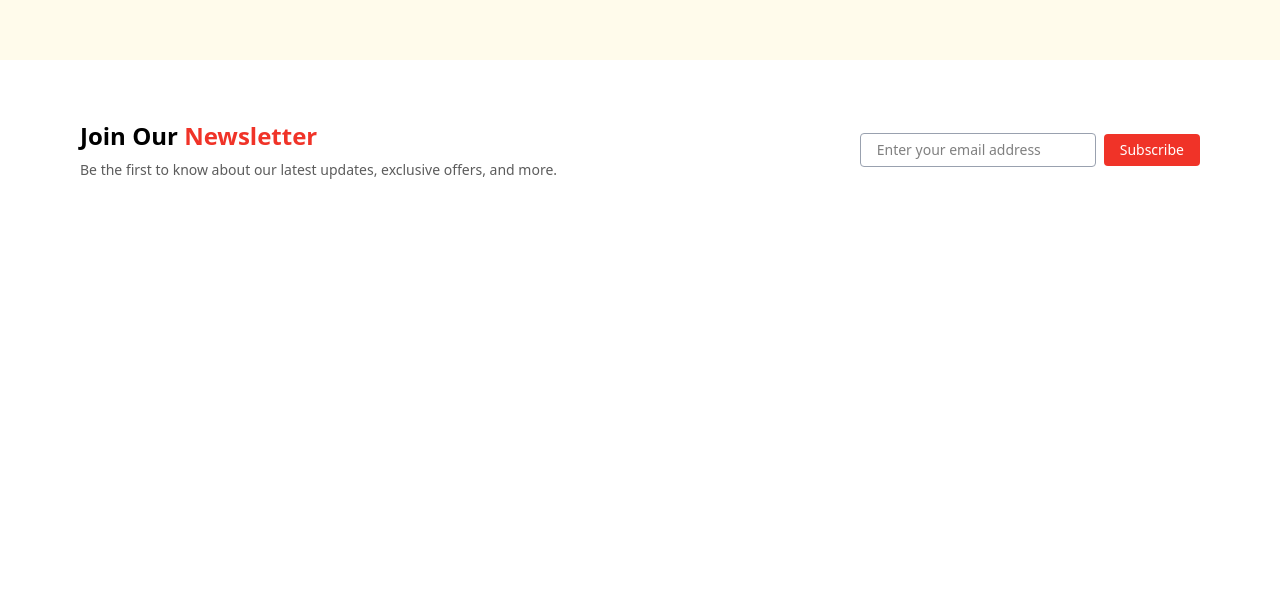
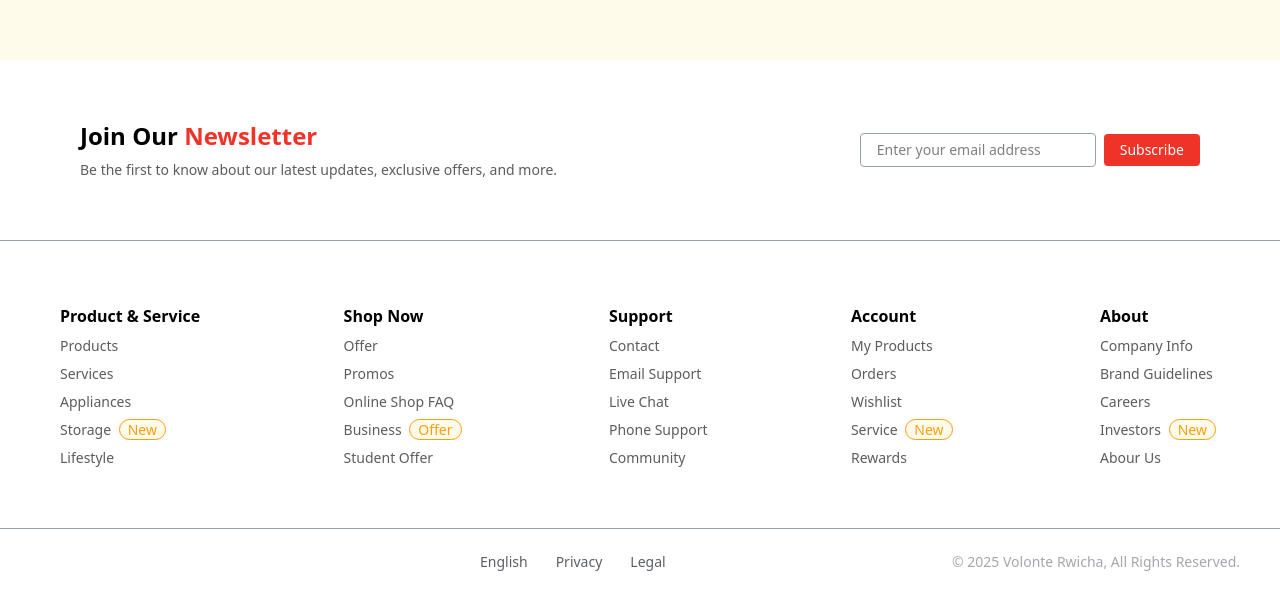
Before and after one commit to Will24300/foodie, a React (Vite) app: page / in a window 1280 px wide. Shown: the part 3656-4266 px from the top of the page. Before the commit the page ends 3896 px from the top, so only its background shows below. Built offline with nearby package versions, Linux system fonts and the light colour scheme.

Commit message:
add footer section

```diff
--- a/src/App.jsx
+++ b/src/App.jsx
@@ -1,5 +1,6 @@
 import About from "./components/About";
 import Contact from "./components/Contact";
+import Footer from "./components/Footer";
 import Menu from "./components/Menu";
 import Navbar from "./components/Navbar";
 
@@ -10,6 +11,7 @@ function App() {
       <About />
       <Menu />
       <Contact />
+      <Footer />
     </>
   );
 }
--- /dev/null
+++ b/src/components/Footer.jsx
@@ -0,0 +1,96 @@
+import React from "react";
+
+function Footer() {
+  return (
+    <>
+      <footer>
+        <hr className="h-1 text-gray-400 w-full mx-auto" />
+        <div className="p-15 flex justify-between items-center">
+          <div>
+            <h2 className="font-semibold mb-2">Product & Service</h2>
+            <ul className="text-[#5C5C5C] text-sm flex flex-col gap-2 ">
+              <li>Products</li>
+              <li>Services</li>
+              <li>Appliances</li>
+              <li>
+                Storage{" "}
+                <span className="border bg-amber-50 border-[#FF9E0C] text-[#FF9E0C] px-2 rounded-2xl mx-1">
+                  New
+                </span>
+              </li>
+              <li>Lifestyle</li>
+            </ul>
+          </div>
+          <div>
+            <h2 className="font-semibold mb-2">Shop Now</h2>
+            <ul className="text-[#5C5C5C] text-sm flex flex-col gap-2 ">
+              <li>Offer</li>
+              <li>Promos</li>
+              <li>Online Shop FAQ</li>
+              <li>
+                Business{" "}
+                <span className="border bg-amber-50 border-[#FF9E0C] text-[#FF9E0C] px-2 rounded-2xl mx-1">
+                  Offer
+                </span>
+              </li>
+              <li>Student Offer</li>
+            </ul>
+          </div>
+          <div>
+            <h2 className="font-semibold mb-2">Support</h2>
+            <ul className="text-[#5C5C5C] text-sm flex flex-col gap-2 ">
+              <li>Contact</li>
+              <li>Email Support</li>
+              <li>Live Chat</li>
+              <li>Phone Support</li>
+              <li>Community</li>
+            </ul>
+          </div>
+          <div>
+            <h2 className="font-semibold mb-2">Account</h2>
+            <ul className="text-[#5C5C5C] text-sm flex flex-col gap-2 ">
+              <li>My Products</li>
+              <li>Orders</li>
+              <li>Wishlist</li>
+              <li>
+                Service{" "}
+                <span className="border bg-amber-50 border-[#FF9E0C] text-[#FF9E0C] px-2 rounded-2xl mx-1">
+                  New
+                </span>
+              </li>
+              <li>Rewards</li>
+            </ul>
+          </div>
+          <div>
+            <h2 className="font-semibold mb-2">About</h2>
+            <ul className="text-[#5C5C5C] text-sm flex flex-col gap-2 ">
+              <li>Company Info</li>
+              <li>Brand Guidelines</li>
+              <li>Careers</li>
+              <li>
+                Investors{" "}
+                <span className="border bg-amber-50 border-[#FF9E0C] text-[#FF9E0C] px-2 rounded-2xl mx-1">
+                  New
+                </span>
+              </li>
+              <li>Abour Us</li>
+            </ul>
+          </div>
+        </div>
+        <hr className="h-1 text-gray-400 w-full mx-auto" />
+        <div className="flex justify-between items-center pt-5 pb-10 px-10">
+          <ul className="text-[#5C5F66] flex justify-center items-center gap-7 pl-110 text-sm">
+            <li>English</li>
+            <li>Privacy</li>
+            <li>Legal</li>
+          </ul>
+          <p className="text-[#A6A7AB] text-sm">
+            &copy; 2025 Volonte Rwicha, All Rights Reserved.
+          </p>
+        </div>
+      </footer>
+    </>
+  );
+}
+
+export default Footer;
```
